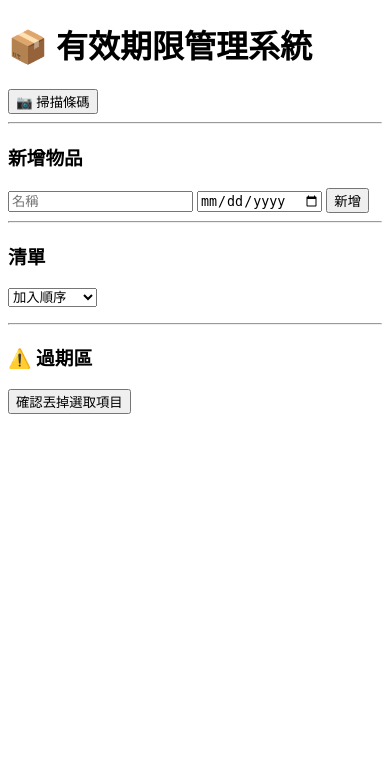
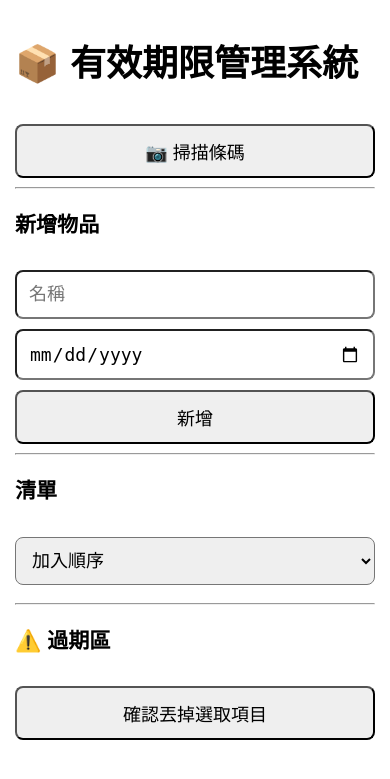
Before and after one commit to jimmychao2012/dateline-note, a Flask app: page / in a window 390 px wide. Shown: the top 779 px of the page. Run offline with Flask 3, Linux system fonts and the light colour scheme; data that the repository does not hold is empty; some libraries are stand-ins or nearby versions.

Commit message:
mobiles ui

```diff
--- a/templates/index.html
+++ b/templates/index.html
@@ -2,7 +2,56 @@
 <html>
 <head>
     <meta charset="UTF-8">
+
+    <!-- 手機版關鍵 -->
+    <meta name="viewport" content="width=device-width, initial-scale=1.0">
+
     <title>有效期限系統</title>
+
+    <style>
+
+        body{
+            font-family: Arial, sans-serif;
+            padding: 15px;
+            font-size: 18px;
+            max-width: 600px;
+            margin: auto;
+        }
+
+        h1,h3{
+            line-height: 1.4;
+        }
+
+        input,
+        button,
+        select{
+            width: 100%;
+            padding: 12px;
+            margin-top: 10px;
+            font-size: 18px;
+            box-sizing: border-box;
+            border-radius: 8px;
+        }
+
+        button{
+            cursor: pointer;
+        }
+
+        ul{
+            padding-left: 20px;
+        }
+
+        li{
+            margin-bottom: 10px;
+            line-height: 1.5;
+        }
+
+        #expired-list{
+            margin-top: 10px;
+        }
+
+    </style>
+
 </head>
 <body>
 
```
